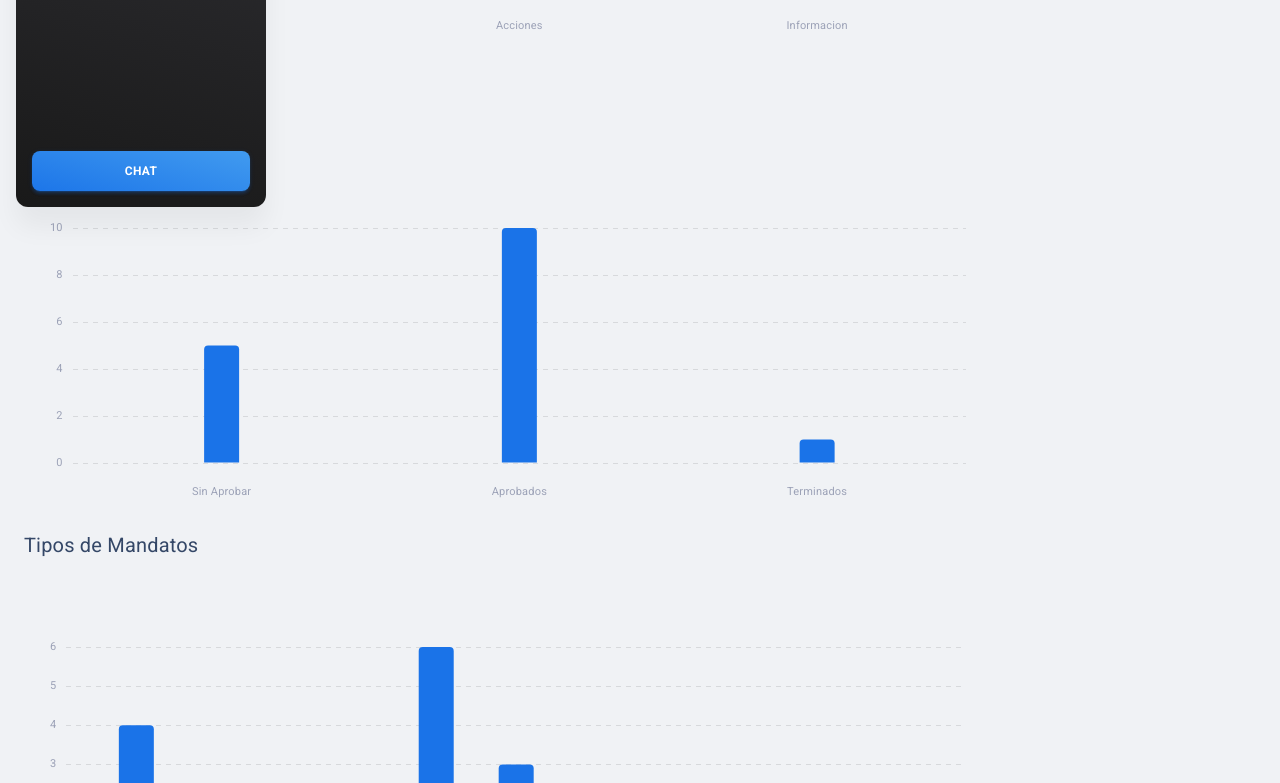
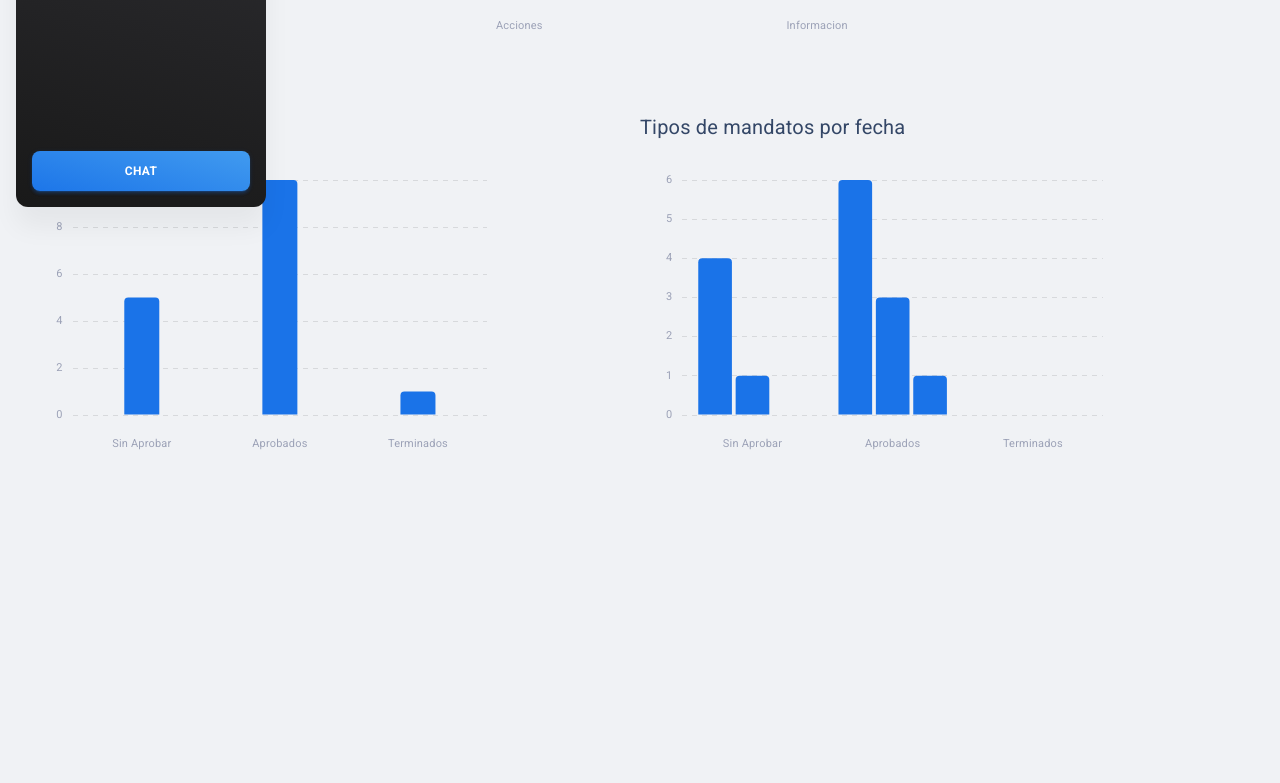
Before and after one commit to Alexlr20/Alta_Sucursales, a React (Create React App) app: page /notifications in a window 1280 px wide. Shown: the part 577-1360 px from the top of the page. After the commit the page ends 1082 px from the top, so only its background shows below. Built offline with nearby package versions, Linux system fonts and the light colour scheme.

Commit message:
Changed the graphs and Tables placement

```diff
--- a/src/layouts/notifications/index.js
+++ b/src/layouts/notifications/index.js
@@ -139,8 +139,10 @@ function Notifications() {
           }}
         />
       </MDBox>
+
+      <MDBox mt={0} display="flex">
+        <MDBox width="50%">
           <MDTypography color="icon">Tipos de Mandatos</MDTypography>
-      <MDBox mt={6}>
           <VerticalBarChart
             description=""
             chart={{
@@ -155,8 +157,8 @@ function Notifications() {
             }}
           />
         </MDBox>
-      <MDTypography color="icon">Tipos de Mandatos</MDTypography>
-      <MDBox mt={6}>
+        <MDBox width="50%">
+          <MDTypography color="icon">Tipos de mandatos por fecha</MDTypography>
           <VerticalBarChart
             description=""
             chart={{
@@ -181,6 +183,7 @@ function Notifications() {
             }}
           />
         </MDBox>
+      </MDBox>
       <Footer />
     </DashboardLayout>
   );
```
Lines whose indentation alone changed are shown as unchanged.
